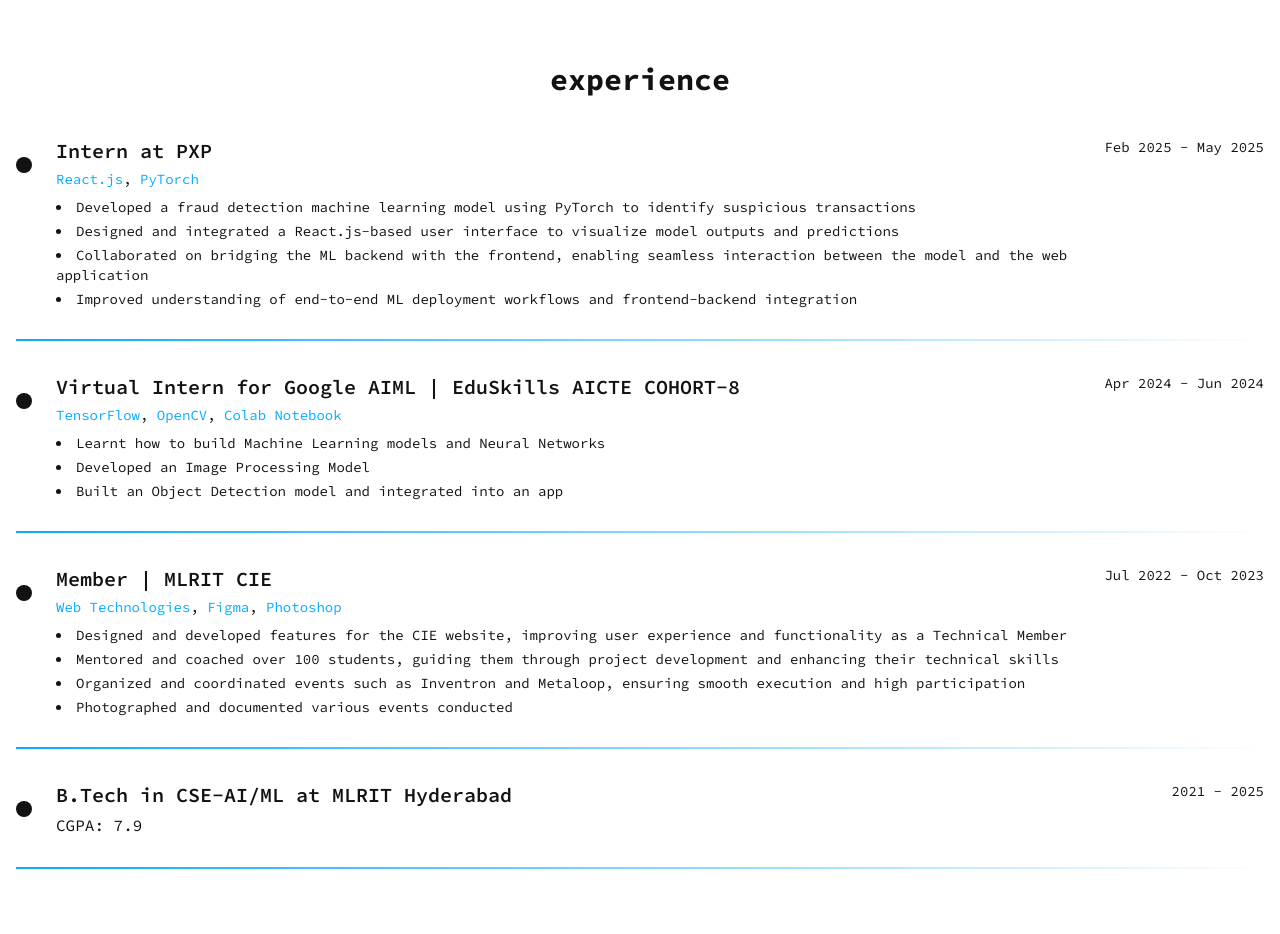
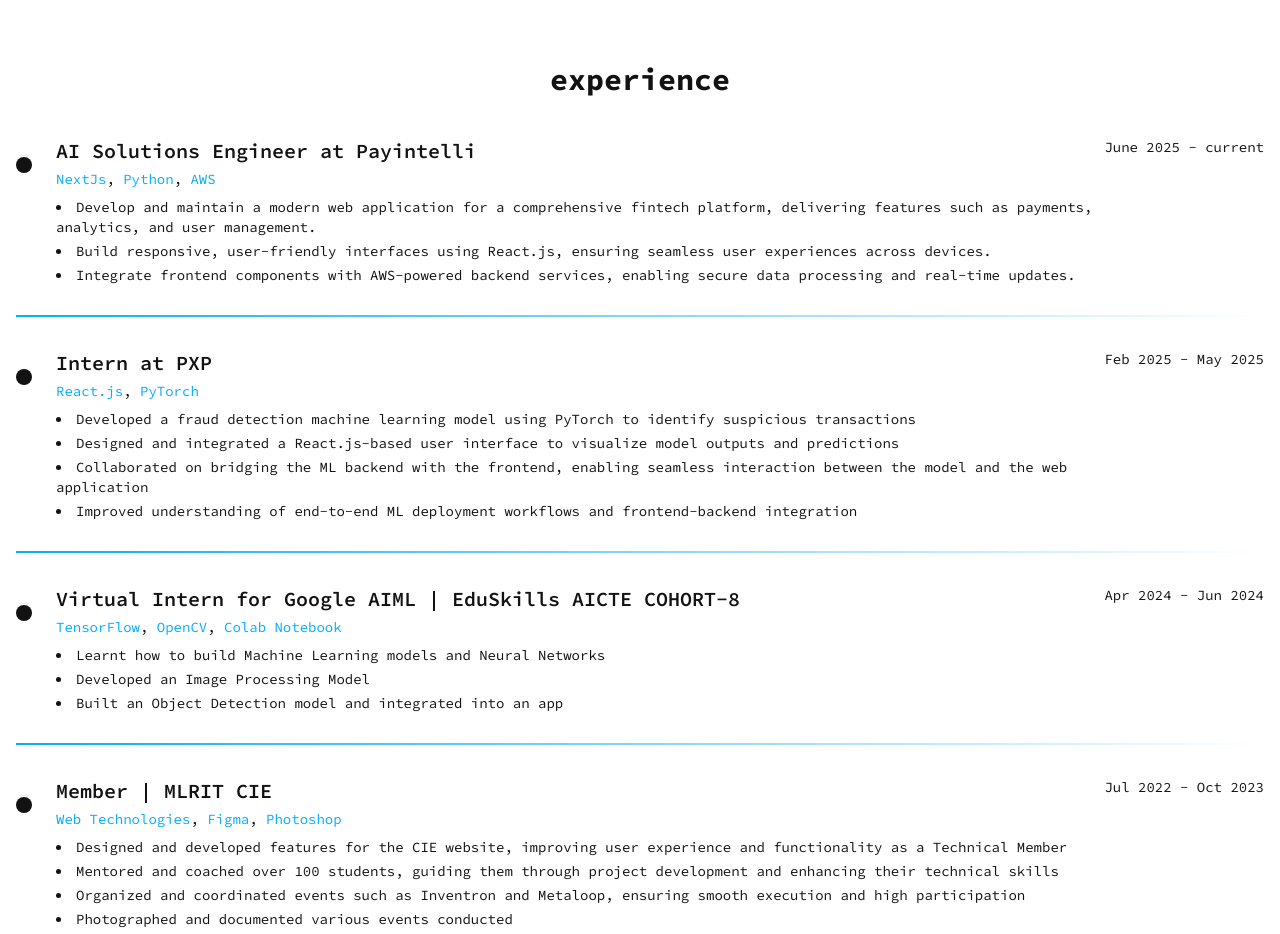
Before and after one commit to sedhehe/portfolio, a Next.js app: page / in a window 1280 px wide. Shown: the part 960-1894 px from the top of the page. Built offline with nearby package versions, Linux system fonts and the light colour scheme.

Commit message:
added current job

```diff
--- a/app/layout.tsx
+++ b/app/layout.tsx
@@ -1,12 +1,10 @@
-
 import type { Metadata } from "next";
 import { Source_Code_Pro } from "next/font/google";
 import Navbar from "@/components/ui/navbar";
 import ScrollToTop from "@/components/ui/scrollToTop";
 import { Analytics } from "@vercel/analytics/next";
-import { SpeedInsights } from "@vercel/speed-insights/next"
+import { SpeedInsights } from "@vercel/speed-insights/next";
 import "./globals.css";
-
 
 const sourceCodeProSans = Source_Code_Pro({
   variable: "--font-source_code_pro-sans",
@@ -17,24 +15,24 @@
   subsets: ["latin"],
 });
 
-
 export const metadata: Metadata = {
+  metadataBase: new URL("https://sedhehe.vercel.app"),
   title: "sedhehe",
   description: "sedhehe's Portfolio Website",
   openGraph: {
-    title: 'sedhehe',
+    title: "sedhehe",
     description: "sedhehe's Portfolio Website",
-    url: 'https://sedhehe.vercel.app',
-    siteName: 'sedhehe',
+    url: "https://sedhehe.vercel.app",
+    siteName: "sedhehe",
     images: [
       {
         url: "/assets/preview-img.png",
         width: 1200,
         height: 1200,
-        alt: 'My Website Open Graph Image',
+        alt: "My Website Open Graph Image",
       },
     ],
-    type: 'website',
+    type: "website",
   },
   icons: {
     icon: [
@@ -52,11 +50,16 @@
   },
 };
 
-
-export default function RootLayout({ children }: { children: React.ReactNode }) {
+export default function RootLayout({
+  children,
+}: {
+  children: React.ReactNode;
+}) {
   return (
     <html lang="en">
-      <body className={`${sourceCodeProSans.variable} ${sourceCodeProMono.variable} antialiased`}>
+      <body
+        className={`${sourceCodeProSans.variable} ${sourceCodeProMono.variable} antialiased`}
+      >
         <Navbar />
         {children}
         <ScrollToTop />
--- a/components/exp-section/expSection.tsx
+++ b/components/exp-section/expSection.tsx
@@ -5,6 +5,35 @@
 import ExpList, { ExpListProps } from "@/components/exp-section/explist";
 
 const expList: Record<string, ExpListProps> = {
+  current: {
+    role: "AI Solutions Engineer at Payintelli",
+    project: (
+      <div className="space-y-2">
+        <p className="text-sm">
+          <span className="text-primary">NextJs</span>,{" "}
+          <span className="text-primary">Python</span>,{" "}
+          <span className="text-primary">AWS</span>
+        </p>
+        <ul className="list-disc list-inside space-y-1 text-sm">
+          <li>
+            Develop and maintain a modern web application for a comprehensive
+            fintech platform, delivering features such as payments, analytics,
+            and user management.
+          </li>
+          <li>
+            Build responsive, user-friendly interfaces using React.js, ensuring
+            seamless user experiences across devices.
+          </li>
+          <li>
+            Integrate frontend components with AWS-powered backend services,
+            enabling secure data processing and real-time updates.
+          </li>
+        </ul>
+      </div>
+    ),
+    from: "June 2025",
+    to: "current",
+  },
   internship: {
     role: "Intern at PXP",
     project: (
--- a/package.json
+++ b/package.json
@@ -16,7 +16,7 @@
     "clsx": "^2.1.1",
     "lucide-react": "^0.562.0",
     "motion": "^12.23.26",
-    "next": "16.1.1",
+    "next": "^16.1.6",
     "react": "19.2.3",
     "react-dom": "19.2.3",
     "tailwind-merge": "^3.4.0"
```
Also changed, not shown: 1 other file (tests, documents, lock files or other folders).
